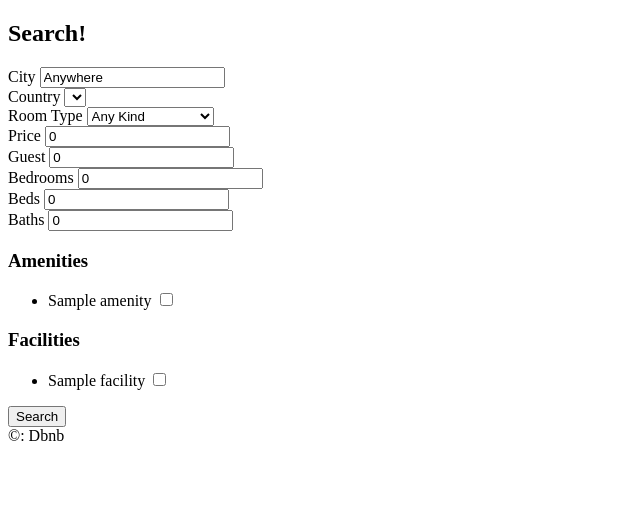
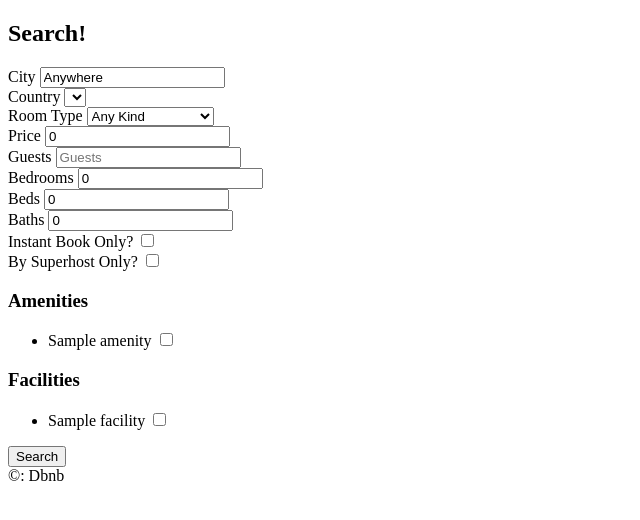
Before and after one commit to tsdavid/airbnb-clone, a Django app: page /rooms/search/ in a window 1280 px wide. Shown: the part 60-580 px from the top of the page, without its empty margins (0-640 px from the left). Run offline with Django 3.2, Linux system fonts and the light colour scheme; tables that the repository leaves empty hold one stand-in row (values such as "Sample post"); lists and menus that the app fills with data are empty.

Commit message:
#13.4 Finishing the Form

```diff
--- a/rooms/views.py
+++ b/rooms/views.py
@@ -34,9 +34,11 @@
     bedrooms = int(request.GET.get("bedrooms", 0))
     beds = int(request.GET.get("beds", 0))
     baths = int(request.GET.get("baths", 0))
-    s_amenities = request.GET.get("amenities")
-    s_facilities = request.GET.get("facilities")
-    print(s_amenities, s_facilities)
+
+    instant = request.GET.get("instant", False)
+    superhost = request.GET.get("superhost", False)
+    s_amenities = request.GET.getlist("amenities")
+    s_facilities = request.GET.getlist("facilities")
 
     # everything that i get from request, go to form
     form = {
@@ -47,7 +49,11 @@
         "guest": guest,
         "bedrooms": bedrooms,
         "beds": beds,
-        "baths": baths
+        "baths": baths,
+        "s_amenities": s_amenities,
+        "s_facilities": s_facilities,
+        "instant": instant,
+        "superhost": superhost,
     }
 
     room_types = models.RoomType.objects.all()
@@ -56,10 +62,10 @@
 
     # everything that i get from models, go to choices
     choices = {
-        "contries": countries,
+        "countries": countries,
         "room_types": room_types,
         "amenities": amenities,
-        "facilities": facilities,
+        "facilities": facilities
 
     }
 
--- a/templates/rooms/search.html
+++ b/templates/rooms/search.html
@@ -20,7 +20,7 @@
         <div>
             <label for="country">Country</label>
             <select name="country" id="country">
-                {% for country in contries %}
+                {% for country in countries %}
                     <option value="{{country.code}}" {% if country.code == s_country %}selected{% endif %}>{{country.name}}</option>
                 {% endfor %}
             </select>
@@ -39,8 +39,8 @@
             <input value="{{price}}" type="number" name="price" id="price" placeholder="Price" />
         </div>
         <div>
-            <label for="guest">Guest</label>
-            <input value="{{guest}}" type="number" name="guest" id="guest" placeholder="Guest" />
+            <label for="guests">Guests</label>
+            <input value="{{guests}}" type="number" name="guests" id="guests" placeholder="Guests" />
         </div>
         <div>
             <label for="bedrooms">Bedrooms</label>
@@ -55,12 +55,28 @@
             <input value="{{baths}}" type="number" name="baths" id="baths" placeholder="Baths" />
         </div>
         <div>
+            <label for="instant">Instant Book Only?</label>
+            <input  type="checkbox" name="instant" id="instant" {% if instant %}checked{% endif %}/>
+        </div>
+        <div>
+            <label for="superhost">By Superhost Only?</label>
+            <input  type="checkbox" name="superhost" id="superhost" {% if superhost %}checked{% endif %}/>
+        </div>
+        <div>
             <h3>Amenities</h3>
             <ul>
                 {% for amenity in amenities %}
                     <li>
                         <label for="a_{{amenity.pk}}">{{amenity.name}}</label>
-                        <input id="a_{{amenity.pk}}" name="amenities"  type="checkbox"  value={{amenity.pk}}/>
+                        <input
+                        id="a_{{amenity.pk}}"
+                        name="amenities"
+                        type="checkbox"
+                        value={{amenity.pk}}
+                        {% if amenity.pk|slugify in s_amenities%}
+                            checked
+                        {% endif %}
+                        />
                     </li>
                 {% endfor %}
             </ul>
@@ -71,7 +87,15 @@
                 {% for facility in facilities %}
                     <li>
                         <label for="f_{{facility.pk}}">{{facility.name}}</label>
-                        <input id="f_{{facility.pk}}" name="facilities"  type="checkbox" value={{facility.pk}}/>
+                        <input
+                        id="f_{{facility.pk}}"
+                        name="facilities"
+                        type="checkbox"
+                        value={{facility.pk}}
+                        {% if facility.pk|slugify in s_facilities%}
+                            checked
+                        {% endif %}
+                        />
                     </li>
                 {% endfor %}
             </ul>
```
